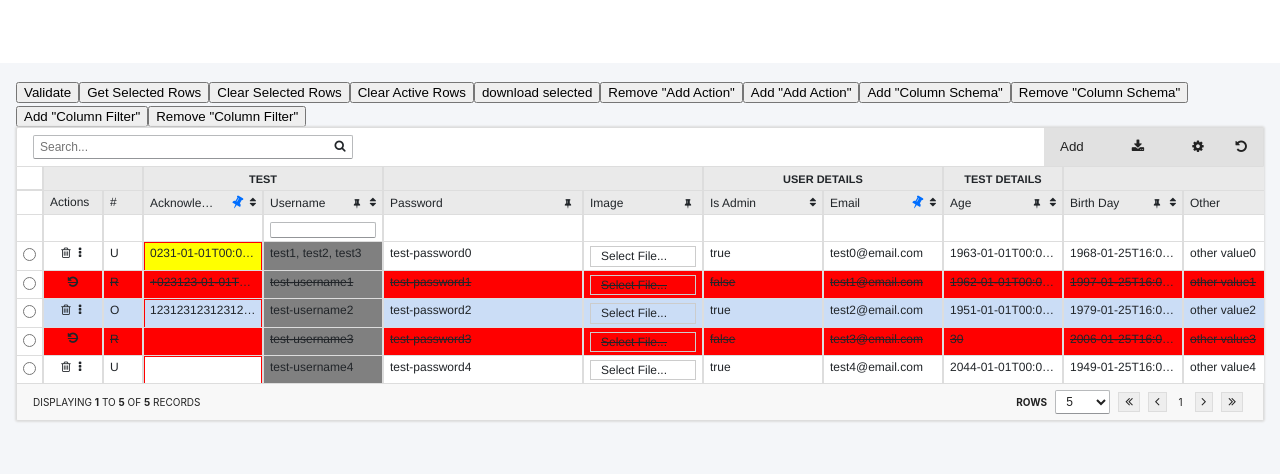
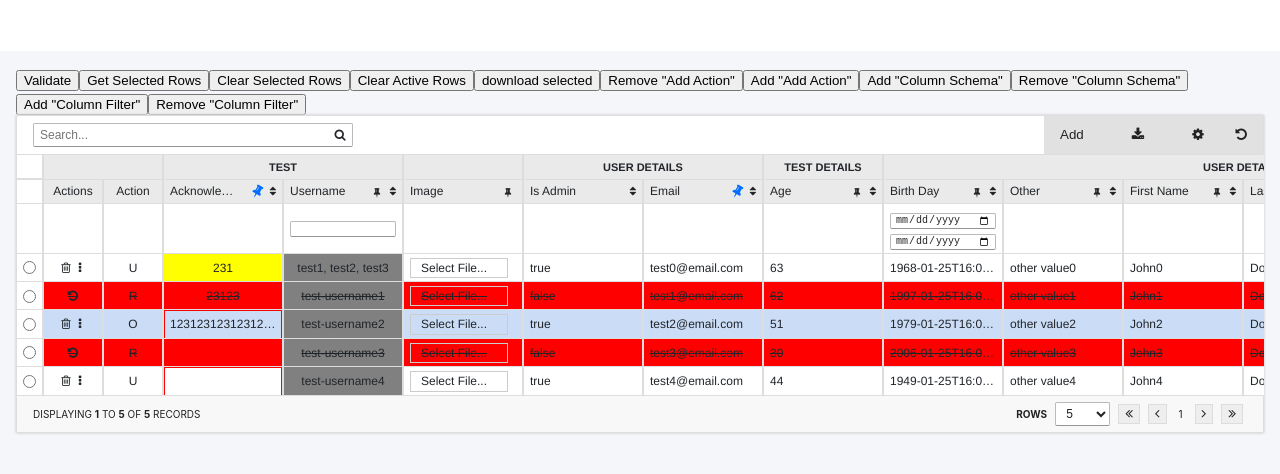
Before and after one commit to kingaguirre/react-data-table, a React (Vite) app: page / in a window 1280 px wide. Shown: the top 474 px of the page. Built offline with nearby package versions, Linux system fonts and the light colour scheme.

Commit message:
feat: add selection-range

```diff
--- a/src/DataTable/components/ColumnHeader/index.tsx
+++ b/src/DataTable/components/ColumnHeader/index.tsx
@@ -23,7 +23,7 @@ export const ColumnHeader = () => {
     onSelectedRowsChange,
     collapsibleRowRender,
     selectable,
-    isSingleSelect
+    multiSelect
   } = React.useContext(DataTableContext);
 
   const rows = fetchConfig ? fetchedData.data : filteredData;
@@ -43,7 +43,7 @@ export const ColumnHeader = () => {
     <TableRow className="column-header-container">
       <CollapsibleRowColumn/>
       <SelectCheckboxColumn
-        {...(!isSingleSelect ? {
+        {...(!multiSelect ? {
           checked: (!!rows && !!rows.length) && selectedRows.length === rows.length,
           onChange: (e) => e.target.checked ? selectAllRows() : deselectAllRows()
         } : {})}
--- a/src/DataTable/components/ColumnHeader/styled.tsx
+++ b/src/DataTable/components/ColumnHeader/styled.tsx
@@ -4,7 +4,11 @@ export const TitleWrapper = styled.div<{hasControls?: boolean, align?: string}>`
   display: flex;
   align-items: center;
   justify-content: ${({hasControls, align}) => !!hasControls ? "space-between" : !!align ? align === 'right' ? 'flex-end' : 'flex-start' : 'center'};
-  ${({hasControls}) => !!hasControls ? `width: 100%;` : ""}
+  width: 100%;
+  text-align: ${({align}) => align || 'center'};
+  > * {
+    flex: 1;
+  }
 `
 
 export const TitleContainer = styled.div<{isDraggedOver?: boolean, hasControls?: boolean, align?: string}>`
@@ -56,6 +60,7 @@ export const TitleControlsContainer = styled.div`
   align-items: center;
   justify-content: flex-end;
   padding-left: 5px;
+  flex: none;
 `;
 
 export const SortContainer = styled.div`
--- a/src/DataTable/components/MainHeader/index.tsx
+++ b/src/DataTable/components/MainHeader/index.tsx
@@ -111,10 +111,10 @@ export const MainHeader = () => {
     onAddRow(newData, undefined, true);
   };
 
-  const handleColumnVisibilityChange = useCallback((columnName) => {
+  const handleColumnVisibilityChange = useCallback((columnName, isVisible) => {
     setTempColumnVisibility(prevState => ({
       ...prevState,
-      [columnName]: !prevState[columnName],
+      [columnName]: isVisible,
     }));
   }, [tempColumnVisibility]);
 
@@ -208,7 +208,7 @@ export const MainHeader = () => {
             <input
               type="checkbox"
               checked={col.column in tempColumnVisibility ? tempColumnVisibility[col.column] : !col.hidden}
-              onChange={() => handleColumnVisibilityChange(col.column)}
+              onChange={(e) => handleColumnVisibilityChange(col.column, e.target.checked)}
             />
             <span>{col.title}</span>
           </label>
--- a/src/DataTable/components/Rows/index.tsx
+++ b/src/DataTable/components/Rows/index.tsx
@@ -10,8 +10,7 @@ import {
   findUpdatedIndex,
   getValue,
   useCheckOverflow,
-  copyDataWithExcelFormat,
-  getTableCellClass
+  getTableCellClass,
 } from "../../utils"
 import { SET_ACTIVE_ROW, SET_SELECTED_ROWS, SET_LOCAL_DATA, SET_FETCHED_DATA } from "../../context/actions";
 import { DataTableContext } from "../../index";
@@ -45,11 +44,9 @@ export const Rows = () => {
     editingCells,
     setEditingCells,
     hasAction,
-    isSingleSelect,
+    multiSelect,
     selectedColumn,
     setSelectedColumn,
-    selectedCells,
-    setSelectedCells,
     selectionRange,
     selectionRangeRef
   } = useContext(DataTableContext);
@@ -220,8 +217,8 @@ export const Rows = () => {
 
   // Update state when actions prop is changed
   useEffect(() => {
-    const hasAddAction = !!actions.find(i => i === Actions.ADD);
-    const hasAddRow = !!dataSource.find(i => i.intentAction === "*")
+    const hasAddAction = !!actions?.find(i => i === Actions.ADD);
+    const hasAddRow = !!dataSource?.find(i => i.intentAction === "*")
     if (!hasAddAction && hasAddRow) {
       if (fetchConfig) {
         const newFetchedData = [...(fetchedData.data || [])].filter(i => i.intentAction !== "*");
@@ -262,37 +259,6 @@ export const Rows = () => {
       document.removeEventListener('mousedown', handleClickOutside);
     };
   }, [editingCells, handleDoEdit]);
-
-  useEffect(() => {
-    const handleCopyToClipboard = (e) => {
-      if (e.code === 'KeyC' && (e.ctrlKey || e.metaKey) && selectedCells !== null) {
-        const texts = copyDataWithExcelFormat(rows, selectedCells);
-        navigator.clipboard.writeText(texts);
-      }
-    };
-
-    document.addEventListener('keydown', handleCopyToClipboard);
-
-    return () => {
-      document.removeEventListener('keydown', handleCopyToClipboard);
-    };
-  }, [selectedCells, rows]);
-
-  // useEffect(() => {
-  //   const handleCopyToClipboard = (e) => {
-  //     if (e.code === 'KeyC' && (e.ctrlKey || e.metaKey) && selectedColumn !== null) {
-  //       const rowData = rows?.[selectedColumn.rowIndex];
-  //       const columnText = getDeepValue(rowData, selectedColumn.column);
-  //       navigator.clipboard.writeText(columnText);
-  //     }
-  //   };
-
-  //   document.addEventListener('keydown', handleCopyToClipboard);
-
-  //   return () => {
-  //     document.removeEventListener('keydown', handleCopyToClipboard);
-  //   };
-  // }, [selectedColumn, rows]);
 
   const checkEditability = (columnEditable, isEditable, isColumnNew) => {
     if (columnEditable === undefined) {
@@ -393,7 +359,7 @@ export const Rows = () => {
   }, [collapsibleRowHeight]);
 
   const toggleRowSelection = useCallback((row: any) => {
-    if (isSingleSelect) {
+    if (multiSelect) {
       // For single select, directly set the selectedRows with the current row
       const payload = [row];
       onSelectedRowsChange?.(payload);
@@ -415,7 +381,7 @@ export const Rows = () => {
       onSelectedRowsChange?.(payload);
       setState({ type: SET_SELECTED_ROWS, payload });
     }
-  }, [selectedRows, rowKey, onSelectedRowsChange, setState, isSingleSelect]);
+  }, [selectedRows, rowKey, onSelectedRowsChange, setState, multiSelect]);
 
   const isColumnValid = (columns, colIndex, value) => {
     const columnSchema = columns[colIndex]?.actionConfig?.schema;
@@ -438,7 +404,7 @@ export const Rows = () => {
   }
 
   return (
-    <SelectionRange ref={selectionRangeRef} {...(selectionRange ? {onSelectionChange: (cells) => setSelectedCells(cells)} : {})}>
+    <SelectionRange ref={selectionRangeRef} selectionRange={selectionRange} rows={rows}>
       <SC.TableRowsContainer isFetching={isFetching}>
         {rows?.map((row, rowIndex) => {
           const rowKeyValue = getDeepValue(row, rowKey);
@@ -525,6 +491,22 @@ export const Rows = () => {
                           {isInvalid && <span>{error}</span>}
                         </div>
                       );
+
+                    } else if (inputType === "date") {
+                      cellContent = (
+                        <div>
+                          <input
+                            type="date"
+                            value={editingCell.value || ""}
+                            onChange={handleCellChange(rowIndex, colIndex)}
+                            onBlur={() => handleDoEdit(rowIndex, colIndex)}
+                            onKeyDown={handleKeyDown(rowIndex, colIndex)}
+                            // autoFocus
+                            className={isInvalid ? "invalid" : ""}
+                          />
+                          {isInvalid && <span>{error}</span>}
+                        </div>
+                      );
                     } else {
                       // Assuming type "text" for now, but you can add more types
                       cellContent = (
@@ -590,6 +572,7 @@ export const Rows = () => {
                         data-column={col.column}
                         data-disable-selection={col.disableSelection}
                         data-disable-copy={col.disableCopy || !!col.columnCustomRenderer}
+                        data-disable-paste={col?.actionConfig === false}
                         data-column-name={col.title}
                       >
                         <SC.CellContent
@@ -620,9 +603,6 @@ export const Rows = () => {
             </Fragment>
           )
         })}
-        {/* <SelectionRange onSelectionChange={(e) => console.log(e)}/> */}
-        {/* <div className="test-123" style={{height: 100, background: 'black'}}></div>
-        <div className="test-1234" style={{height: 100, background: 'red'}}></div> */}
       </SC.TableRowsContainer>
     </SelectionRange>
   )
--- a/src/DataTable/components/Rows/styled.tsx
+++ b/src/DataTable/components/Rows/styled.tsx
@@ -66,7 +66,7 @@ export const TableCell = styled.div<{ width?: string; minWidth?: string; align?:
   width: ${({ width }) => width || 'auto'};
   min-width: ${({ width }) => width || 'auto'};
   position: relative;
-  background-color: white;se
+  background-color: white;
   display: flex;
   align-items: center;
   justify-content: ${({ align }) => !!align ? align === 'center' ? 'center' : 'flex-end' : 'flex-start'};
--- a/src/DataTable/components/SelectCheckboxColumn/index.tsx
+++ b/src/DataTable/components/SelectCheckboxColumn/index.tsx
@@ -9,7 +9,7 @@ interface IProps {
 }
 export const SelectCheckboxColumn = (props: IProps) => {
   const { checked, onChange } = props;
-  const { selectable, collapsibleRowRender, isSingleSelect } = React.useContext(DataTableContext); // Added isSingleSelect to context
+  const { selectable, collapsibleRowRender, multiSelect } = React.useContext(DataTableContext); // Added multiSelect to context
 
   return selectable ? (
     <TableCell
@@ -22,7 +22,7 @@ export const SelectCheckboxColumn = (props: IProps) => {
       }}
     >
       {!!onChange && (
-        isSingleSelect ? (
+        multiSelect ? (
           <Radio // Use Radio instead of Checkbox for single select
             type="radio"
             checked={checked}
--- a/src/DataTable/index.tsx
+++ b/src/DataTable/index.tsx
@@ -55,7 +55,7 @@ export const DataTable = React.forwardRef((props: DataTableProps, ref: React.Ref
     customRowSettings,
     actions,
     isPermanentDelete = false,
-    isSingleSelect = false,
+    multiSelect = false,
     onChange,
     onColumnSettingsChange,
     onRowClick,
@@ -69,7 +69,6 @@ export const DataTable = React.forwardRef((props: DataTableProps, ref: React.Ref
 
   const [canPaste, setCanPaste] = useState(false);
   const [selectedColumn, setSelectedColumn] = useState<any>(null);
-  const [selectedCells, setSelectedCells] = useState<any>(null);
   const [editingCells, setEditingCells] = useState<Array<{
     cancelledRowIndex
     columnIndex: number;
@@ -504,11 +503,9 @@ export const DataTable = React.forwardRef((props: DataTableProps, ref: React.Ref
         setCanPaste,
         hasAction,
         hasAnyFilterConfig,
-        isSingleSelect,
+        multiSelect,
         selectedColumn,
         setSelectedColumn,
-        selectedCells,
-        setSelectedCells,
         selectionRange,
         selectionRangeRef
       }}
--- a/src/DataTable/interfaces.ts
+++ b/src/DataTable/interfaces.ts
@@ -20,6 +20,7 @@ interface CustomRowSettings {
   value: string; // The specific value in the column that triggers these custom settings.
   showColumn?: boolean; // Optional. Whether the column should be displayed.
   width?: string; // Optional. The width of the column, specified as a CSS value (e.g., '100px', '10%').
+  title?: string;
   styles?: { // Optional. CSS style properties to apply to the row.
     backgroundColor?: string;
     textDecoration?: string;
@@ -43,8 +44,7 @@ export interface DataTableProps {
   pageSize?: number; // (Optional) Number of rows per page.
   pageIndex?: number; // (Optional) Current page number.
   selectable?: boolean; // (Optional) If rows can be selected, it will add checkbox at left most of each row.
-  isSingleSelect?: boolean; // (Optional) If row selection is one at a time
-  rowKey: string; // (Required) Key from the data source for uniquely identifying each row.
+  multiSelect?: boolean; // (Optional) If row selection is one at a time
   tableHeight?: string; // (Optional) Table height as a CSS value.
   tableMaxHeight?: string; // (Optional) Maximum table height as a CSS value.
   hideHeader?: boolean; // (Optional) If the table header should be hidden.
@@ -57,6 +57,7 @@ export interface DataTableProps {
   clickableRow?: boolean; // (Optional) If rows are clickable.
   customRowSettings?: CustomRowSettings[]; // (Optional) Custom settings for rows based on column values.
   actions?: Actions | Actions[]; // (Optional) Actions available in the table.
+  rowKey?: string; // (Required) Key from the data source for uniquely identifying each row.
   isPermanentDelete?: boolean; // (Optional) If delete action permanently removes data.
   selectionRange?: boolean; // (Optional) Enable cell selction for copy or paste data from excel.
   onChange?: (updatedData: any[]) => void; // (Optional) Callback when table data is updated.
--- a/src/DataTable/utils/index.tsx
+++ b/src/DataTable/utils/index.tsx
@@ -549,7 +549,7 @@ const extractValueFromObject = (obj) => {
       return obj.value.join(', ');
     } else if (typeof obj.value === 'string') {
       // Check if 'value' is a date string
-      if (isDateString(obj.value)) {
+      if (isDateString(obj.value) && !parseAndCheckIfValidNumber(obj.value)) {
         // 'value' is a valid date string, format the date
         return format(new Date(obj.value));
       }
@@ -575,10 +575,33 @@ const format = (date) => {
   return date.toISOString(); // Example formatting
 };
 
+export const parseAndCheckIfValidNumber = (str) => {
+  // First, trim the string to remove any leading/trailing spaces
+  str = str.trim();
+
+  // Use regular expression to check if the string is a valid number
+  // This regex matches optional leading + or -, digits, optional decimal point, and more digits
+  const isValidFormat = /^-?\d+(\.\d+)?$/.test(str);
+
+  if (!isValidFormat) {
+    return false;
+  }
+
+  // Parse the string to a number
+  const num = Number(str);
+
+  // Check if the result is a valid number
+  if (isNaN(num)) {
+    return false;
+  }
+
+  return true;
+}
+
 export const getValue = (input) => {
   // Check if input is a string
   if (typeof input === 'string') {
-    if (isDateString(input)) {
+    if (isDateString(input) && !parseAndCheckIfValidNumber(input)) {
       // Input is a valid date string, format the date
       return format(new Date(input));
     }
@@ -765,45 +788,54 @@ export const getTableCellClass = (props: any) => {
 export const copyDataWithExcelFormat = (data, selectedCells) => {
   let grid: any = [];
 
-  // Initialize the header row with undefined values to avoid empty cells at the beginning
-  const headerRow = Array.from({ length: Math.max(...selectedCells.map(cell => cell.columnIndex + 1)) }, () => undefined);
+  // Sort selectedCells by rowIndex
+  selectedCells.sort((a, b) => a.rowIndex - b.rowIndex);
 
-  // Populate the header row based on selectedCells.columnName
+  // Calculate the required length for the header row
+  const headerLength = Math.max(...selectedCells.map(cell => cell.columnIndex + 1));
+
+  // Initialize the header row
+  const headerRow = new Array(headerLength).fill(null);
+
+  // Populate the header row
   selectedCells.forEach(cell => {
+    if (headerRow[cell.columnIndex] === null) { // Ensure not to overwrite existing headers
       headerRow[cell.columnIndex] = cell.columnName;
+    }
   });
 
-  // Add the header row to the grid
-  grid[0] = headerRow.filter(cell => cell !== undefined); // Remove leading undefined cells in the header row
+  // Filter out null values and adjust the header row
+  grid[0] = headerRow.filter(cell => cell !== null);
 
-  // Populate the grid with data from selectedCells
+  // Populate the grid with data
   selectedCells.forEach(cell => {
-    const dataSourceItem = data[cell.rowIndex];
-    let value = ""; // Initialize value as empty string
-
-    // Check if disableCopy is not true before fetching the value
-    if (!cell.disableCopy) {
-      value = getValue(getDeepValue(dataSourceItem, cell.column)) || "";
+    if (!grid[cell.rowIndex + 1]) {
+      grid[cell.rowIndex + 1] = new Array(headerRow.length).fill(null);
     }
 
-    // Ensure row exists in grid, considering the header row offset (+1)
-    if (!grid[cell.rowIndex + 1]) {
-      grid[cell.rowIndex + 1] = Array.from({ length: headerRow.length }, () => undefined); // Initialize with undefined
+    if (!cell.disableCopy) {
+      const dataSourceItem = data[cell.rowIndex];
+      const value = getValue(getDeepValue(dataSourceItem, cell.column)) || "";
+      grid[cell.rowIndex + 1][cell.columnIndex] = value;
+    } else {
+      grid[cell.rowIndex + 1][cell.columnIndex] = "";
     }
-
-    // Populate the cell directly based on columnIndex
-    grid[cell.rowIndex + 1][cell.columnIndex] = value; // Use the determined value
   });
 
-  // Adjust each row to ensure no leading undefined cells and join cells with "\t"
+  // Filter out completely empty rows
+  grid = grid.filter(row => row.some(cell => cell !== null && cell !== ""));
+
+  // Adjust each row and prepare for Excel
   const excelReadyText = grid.map(row => {
-    // Remove leading undefined cells in each data row
-    const firstNonEmptyIndex = row.findIndex(cell => cell !== undefined);
-    return row.slice(firstNonEmptyIndex).map(cell => cell === undefined ? "" : cell).join("\t");
+    const firstNonEmptyIndex = row.findIndex(cell => cell !== null && cell !== "");
+    return row.slice(firstNonEmptyIndex).filter(cell => cell !== null).join("\t");
   }).join("\n");
 
   return excelReadyText;
 }
+
+// Assuming getValue and getDeepValue are utility functions you've defined elsewhere
+
 
 export const updateDataSourceFromExcelWithoutMutation = (data_source, selected_cells, excelData) => {
   // Deep clone function to avoid mutating the original data_source
@@ -813,61 +845,63 @@ export const updateDataSourceFromExcelWithoutMutation = (data_source, selected_c
   const rows = excelData.split('\n').map(row => row.split('\t'));
 
   // Helper function to get column data from Excel data based on rowIndex and columnIndex
-  const getExcelData = (rowIndex, columnIndex, lowestColumnIndex) => {
-      const row = rows[rowIndex];
-      if (!row) return null;
-      // Adjust columnIndex based on the lowest columnIndex in selected_cells for correct mapping
-      return row[columnIndex - lowestColumnIndex] || null;
+  const getExcelData = (rowIndex, columnIndex, lowestRowIndex, lowestColumnIndex) => {
+    const adjustedRowIndex = rowIndex - lowestRowIndex;
+    if (adjustedRowIndex < 0 || adjustedRowIndex >= rows.length) return null;
+    const row = rows[adjustedRowIndex];
+    const adjustedColumnIndex = columnIndex - lowestColumnIndex;
+    return row && adjustedColumnIndex >= 0 && adjustedColumnIndex < row.length ? row[adjustedColumnIndex] : null;
   }
 
   // Step 2: Deep clone the original data_source to avoid mutations
   const newData = deepClone(data_source);
 
-  // Find the lowest columnIndex for adjustment
+  // Find the lowest rowIndex and columnIndex for adjustment
+  const lowestRowIndex = Math.min(...selected_cells.map(cell => cell.rowIndex));
   const lowestColumnIndex = Math.min(...selected_cells.map(cell => cell.columnIndex));
 
   // Step 3: Iterate over selected_cells to update newData
   selected_cells.forEach(cell => {
-      const { rowIndex, columnIndex, column } = cell;
-      const excelValue = getExcelData(rowIndex, columnIndex, lowestColumnIndex);
+    const { rowIndex, columnIndex, column, disablePaste } = cell;
+
+    // Skip update if disablePaste is true
+    if (disablePaste) {
+      return;
+    }
+
+    const excelValue = getExcelData(rowIndex, columnIndex, lowestRowIndex, lowestColumnIndex);
 
     if (excelValue !== null) {
       // Navigate to the correct location in newData and update it
       const pathParts = column.split('.');
       let currentObj = newData[rowIndex];
       for (let i = 0; i < pathParts.length - 1; i++) {
+        if (!currentObj[pathParts[i]]) {
+          currentObj[pathParts[i]] = {}; // Create nested objects if they don't exist
+        }
         currentObj = currentObj[pathParts[i]];
       }
-          // Assuming the value to update is directly under the last part of the path
-          currentObj[pathParts[pathParts.length - 1]] = excelValue; // Directly update without assuming a 'value' key
+      // Directly update the last part of the path with the excel value
+      currentObj[pathParts[pathParts.length - 1]] = excelValue;
     }
   });
 
   return newData;
+};
+
+
+export const readClipboardText = async () => {
+  if (navigator.clipboard) {
+    try {
+      const text = await navigator.clipboard.readText();
+      return text;
+    } catch (err) {
+      console.error('Failed to read clipboard contents:', err);
     }
-
-export const parseAndCheckIfValidNumber = (str) => {
-  // First, trim the string to remove any leading/trailing spaces
-  str = str.trim();
-
-  // Use regular expression to check if the string is a valid number
-  // This regex matches optional leading + or -, digits, optional decimal point, and more digits
-  const isValidFormat = /^-?\d+(\.\d+)?$/.test(str);
-
-  if (!isValidFormat) {
-    return false;
+  } else {
+    console.error('Clipboard API not available.');
   }
-
-  // Parse the string to a number
-  const num = Number(str);
-
-  // Check if the result is a valid number
-  if (isNaN(num)) {
-    return false;
-  }
-
-  return true;
-}
+};
 
 export * from "./useDragDropManager";
 export * from "./useResizeManager";
--- a/src/testComponents/DataTableTest.tsx
+++ b/src/testComponents/DataTableTest.tsx
@@ -207,6 +207,7 @@ const columnSettings = [
     width: '200px',
     sorted: 'none',
     order: 1,
+    hidden: true
   },
   {
     column: 'userDetails.image',
@@ -274,9 +275,12 @@ const columnSettings = [
     title: 'Birth Day',
     groupTitle: 'User Details',
     order: 5,
-    // filterConfig: {
-    //   type: 'date-range',
-    // },
+    filterConfig: {
+      type: 'date-range',
+    },
+    actionConfig: {
+      type: 'date'
+    }
   },
   {
     column: 'userDetails.age',
@@ -483,7 +487,7 @@ export default () => {
         // selectedRows={[{"userID": "user-id0"}]}
         // selectedRows={["user-id0"]}
         selectable
-        isSingleSelect
+        multiSelect
         downloadCSV
         onChange={v => console.log("New Value: ", v)}
         isPermanentDelete
@@ -491,6 +495,8 @@ export default () => {
           {
             column: "intentAction",
             value: "R",
+            title: "Action",
+            width: "60px",
             showColumn: true,
             styles: {
               backgroundColor: "red",
@@ -500,6 +506,8 @@ export default () => {
           {
             column: "intentAction",
             value: "U",
+            title: "Action",
+            width: "60px",
             showColumn: true,
             styles: {
               backgroundColor: "orange",
@@ -508,6 +516,8 @@ export default () => {
           {
             column: "intentAction",
             value: "O",
+            title: "Action",
+            width: "60px",
             showColumn: false,
             styles: {
               backgroundColor: "rgba(0,0,0,0.3)",
@@ -516,6 +526,8 @@ export default () => {
           {
             column: "intentAction",
             value: "N",
+            title: "Action",
+            width: "60px",
             showColumn: false,
             styles: {
               backgroundColor: "#a3ee9e",
```
Also changed, not shown: src/DataTable/components/SelectionRange/index.tsx (+50 -5 lines). Lines whose indentation alone changed are shown as unchanged.
